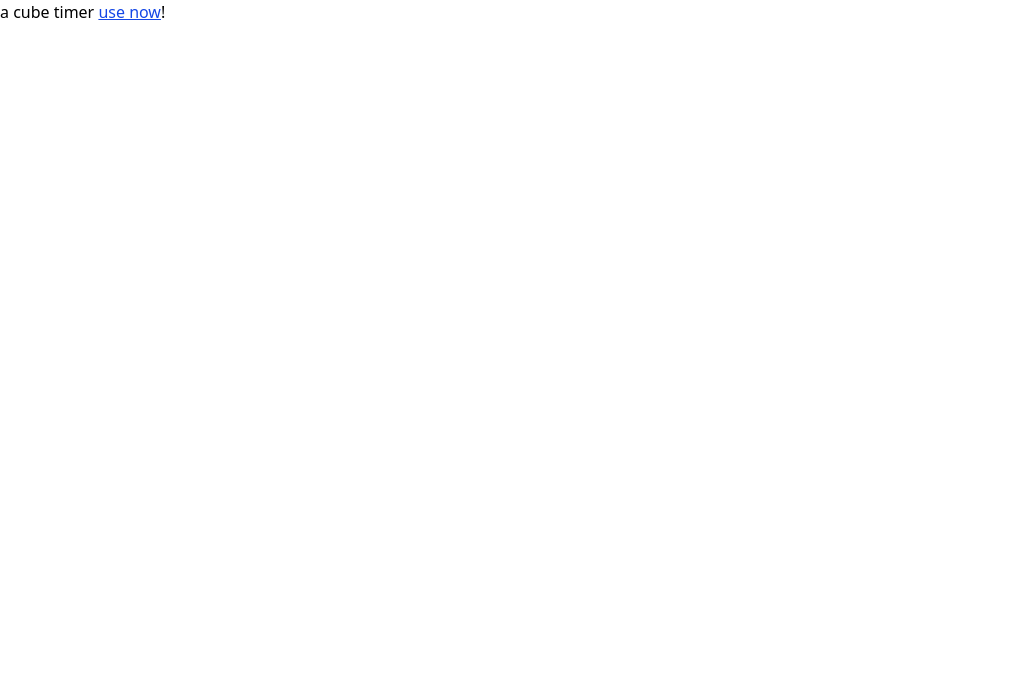
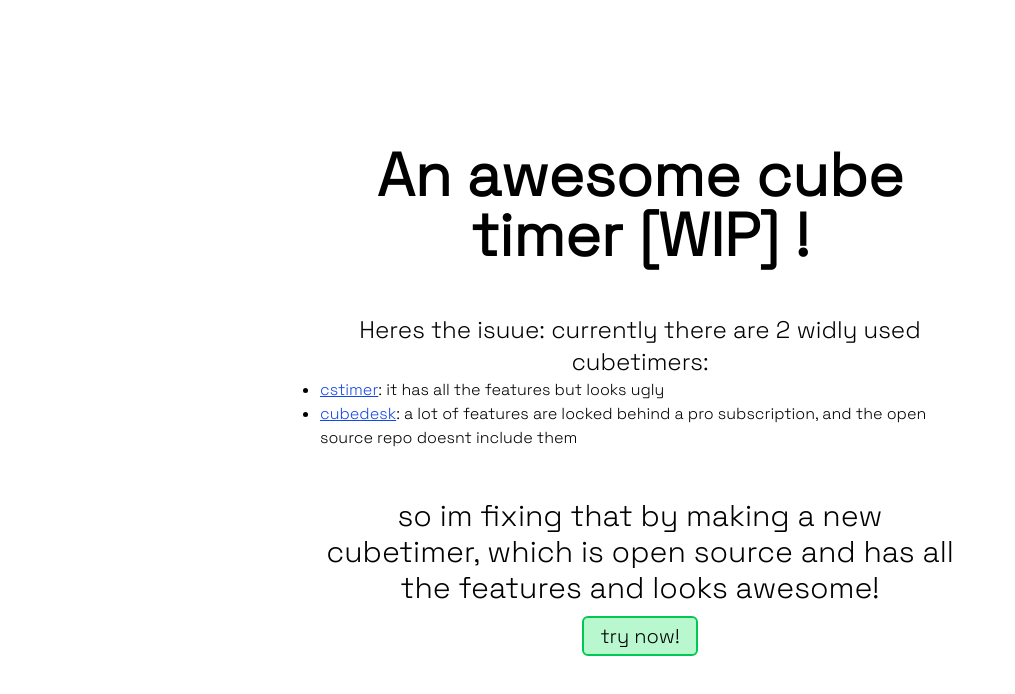
Before and after one commit to RezHackXYZ/cube-timer, a SvelteKit app: page / in a window 1280 px wide. Shown: the top 694 px of the page, without its empty margins (0-1015 px from the left). Built offline with nearby package versions, Linux system fonts and the light colour scheme.

Commit message:
added a decent homepage!

```diff
--- a/src/routes/+layout.svelte
+++ b/src/routes/+layout.svelte
@@ -4,4 +4,8 @@
 	let { children } = $props();
 </script>
 
-<div class="bg-white h-full">{@render children()}</div>
+<div class="bg-white h-full font-[Space_Grotesk]">{@render children()}</div>
+
+<style>
+	@import url("https://fonts.googleapis.com/css2?family=Space+Grotesk:wght@300&display=swap");
+</style>
--- a/src/routes/+page.svelte
+++ b/src/routes/+page.svelte
@@ -1 +1,30 @@
-a cube timer <a class="underline text-blue-700" href="./app">use now</a>!
+<div class="flex h-full items-center justify-center">
+	<div class="flex h-full w-1/2 flex-col items-center justify-center gap-12 text-center">
+		<h1 class="text-6xl font-bold">An awesome cube timer [WIP] !</h1>
+
+		<div>
+			<p class="text-2xl">Heres the isuue: currently there are 2 widly used cubetimers:</p>
+			<ul class="list-disc text-left">
+				<li>
+					<a class="text-blue-700 underline" href="https://cstimer.net/">cstimer</a>: it has all the
+					features but looks ugly
+				</li>
+
+				<li>
+					<a class="text-blue-700 underline" href="https://www.cubedesk.io/">cubedesk</a>: a lot of
+					features are locked behind a pro subscription, and the open source repo doesnt include
+					them
+				</li>
+			</ul>
+		</div>
+
+		<div class="flex flex-col items-center gap-3">
+			<span class="text-3xl"
+				>so im fixing that by making a new cubetimer, which is open source and has all the features
+				and looks awesome!</span
+			>
+
+			<a href="./app"><button class="btn green">try now!</button></a>
+		</div>
+	</div>
+</div>
```
